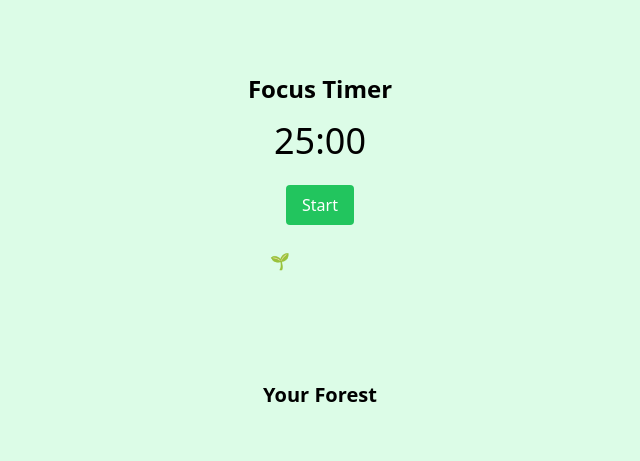
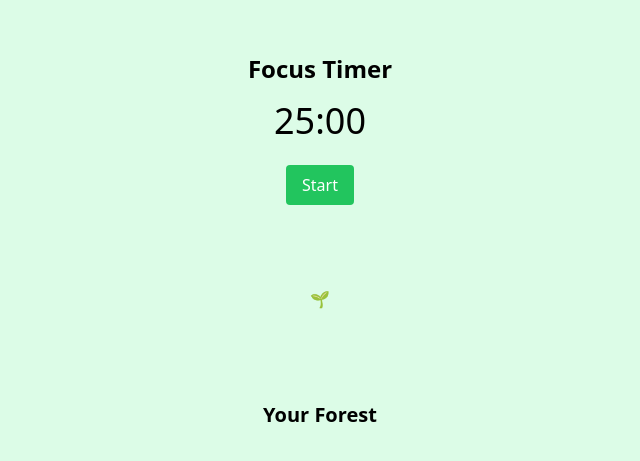
Before and after one commit to pradeeppandey99/Focus-Forest-2, a plain HTML site: page index.html in a window 1280 px wide. Shown: the part 155-616 px from the top of the page, without its empty margins (320-960 px from the left). Drawn offline with nearby package versions, Linux system fonts and the light colour scheme.

Commit message:
Update styles.css

```diff
--- a/styles.css
+++ b/styles.css
@@ -2,6 +2,10 @@
   width: 100px;
   height: 100px;
   transition: opacity 1s ease-in-out;
+  display: flex;
+  justify-content: center;
+  align-items: center;
+  margin: 20px auto; /* Centers the sapling and grown trees */
 }
 
 .grown-tree {
```
